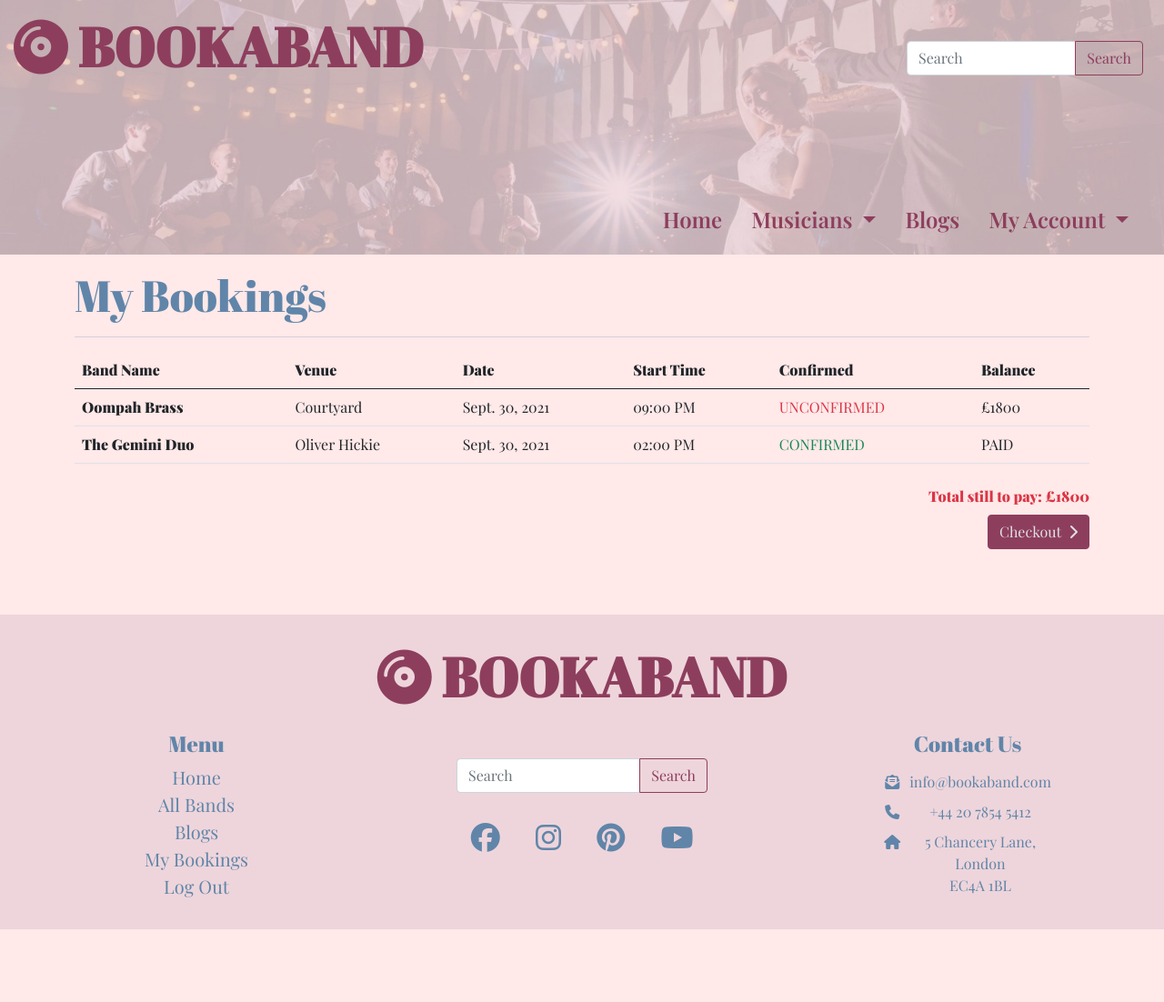
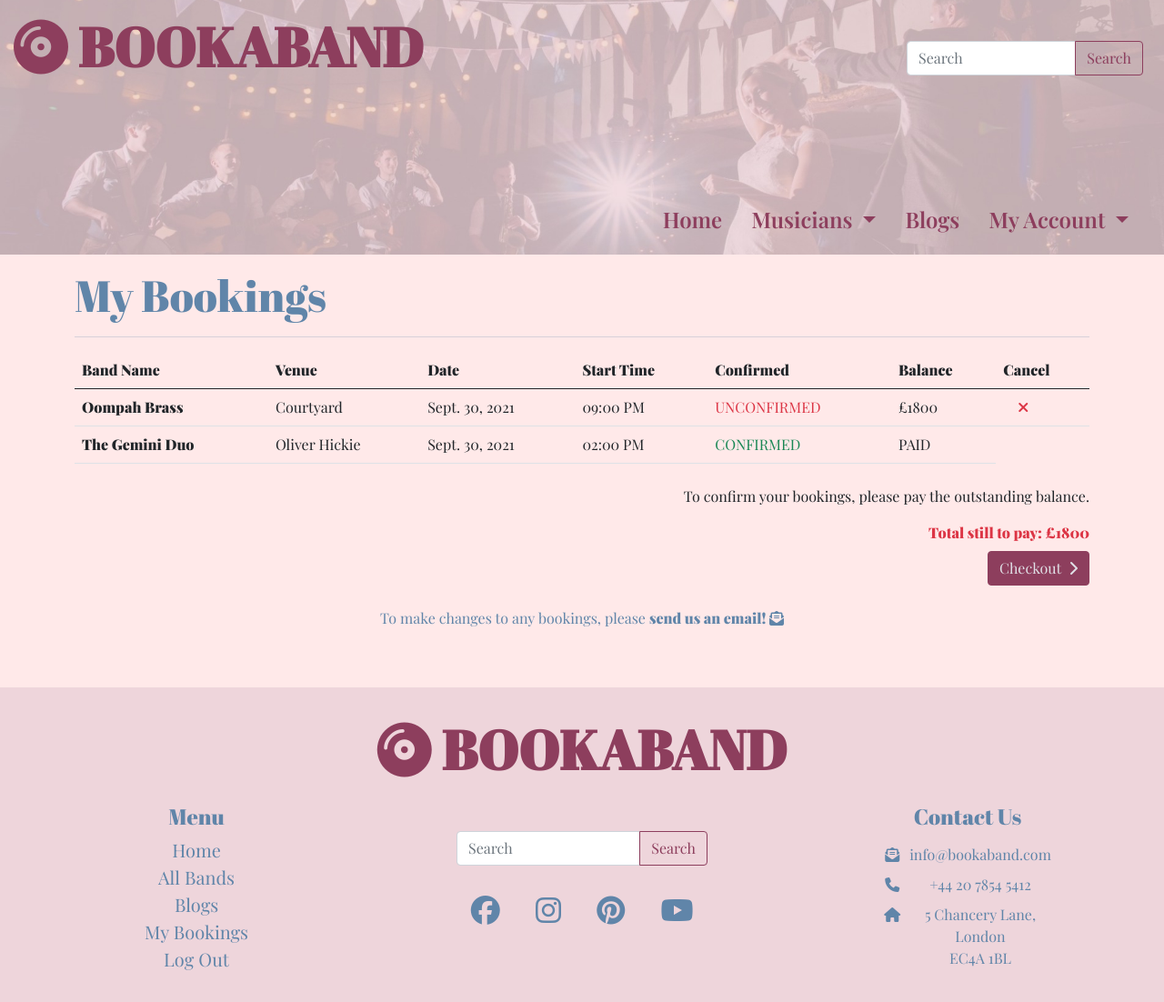
Before and after one commit to OliHickie/book_a_band, a Django app: page /bookings/my_bookings in a window 1280 px wide. Shown: the whole page at 91% size. Before the commit the page ends 1022 px from the top, so only its background shows below. Run offline with Django 3.2, Linux system fonts and the light colour scheme; a user stored in the database is signed in; data comes from the database, SQL or seed files in the repository; some libraries are stand-ins or nearby versions.

Commit message:
Add remove booking modal to my bookings page

```diff
--- a/bands/urls.py
+++ b/bands/urls.py
@@ -5,5 +5,4 @@
     path('', views.all_bands, name='all_bands'),
     path('<int:band_id>/', views.band_profile, name='band_profile'),
     path('add_band/', views.add_band, name='add_band'),
-    path('success/', views.success, name='success'),
 ]
--- a/bookings/templates/bookings/my_bookings.html
+++ b/bookings/templates/bookings/my_bookings.html
@@ -12,9 +12,10 @@
 
 
 {% block content %}
-{% if bookings %}
 
 <div>
+
+    {% if bookings %}
     <table class="booking-table mx-auto table">
         <thead>
             <tr>
@@ -24,26 +25,29 @@
                 <th class="d-none d-lg-table-cell">Start Time</th>
                 <th>Confirmed</th>
                 <th>Balance</th>
+                {% if unconfirmed_bookings|length > 0 %}
+                <th>Cancel</th>
+                {% endif %}
             </tr>
         </thead>
 
         <tbody>
 
             {% for booking in unconfirmed_bookings %}
-
             <tr>
-                <td class=""><strong>{{booking.band_name }}</strong></td>
+                <td><strong>{{booking.band_name }}</strong></td>
                 <td class="d-none d-lg-table-cell">{{ booking.venue_name }}</td>
-                <td class="">{{booking.wedding_date }}</td>
+                <td>{{booking.wedding_date }}</td>
                 <td class="d-none d-lg-table-cell">{{ booking.start_time }}</td>
                 <td class="text-danger ">UNCONFIRMED</td>
-                <td class="">£{{ booking.price }}</td>
+                <td>£{{ booking.price }}</td>
+                <td class="text-danger">
+                    <a data-bs-toggle="modal" data-bs-target="#myModal"><i class="fas fa-times ms-3"></i></a>
+                    </td>
             </tr>
-
             {% endfor %}
 
             {% for booking in confirmed_bookings %}
-
             <tr>
                 <td class=""><strong>{{booking.band_name }}</strong></td>
                 <td class="d-none d-lg-table-cell">{{ booking.venue_name }}</td>
@@ -52,19 +56,26 @@
                 <td class="text-success ">CONFIRMED</td>
                 <td class="">PAID</td>
             </tr>
+            {% endfor %}
 
-            {% endfor %}
         </tbody>
     </table>
 
     {% if unconfirmed_bookings|length > 0 %}
     <div class="text-end my-4">
+        <p>To confirm your bookings, please pay the outstanding balance.</p>
         <div class="my-2 text-danger"><strong>Total still to pay: £{{ request.session.balance }}</strong></div>
         <a href="{% url 'payments' %}" class="btn btn-primary" id="checkout-button">Checkout <i
                 class="fas fa-chevron-right ps-1"></i></a>
     </div>
     {% endif %}
 
+    <div class="text-d-blue text-center">
+        <p>
+            To make changes to any bookings, please <a class="unstyled-link" href="mailto:info@bookaband.com">
+                <strong>send us an email! <i class="fas fa-envelope-open-text"></i></strong></a>
+        </p>
+    </div>
 
     {% else %}
     <div class="row no-bookings">
@@ -78,5 +89,23 @@
 
 </div>
 
+<div class="modal fade" id="myModal" tabindex="-1" aria-labelledby="exampleModalLabel" aria-hidden="true">
+    <div class="modal-dialog">
+      <div class="modal-content">
+        <div class="modal-header">
+          <h5 class="modal-title" id="exampleModalLabel">Modal title</h5>
+          <button type="button" class="btn-close" data-bs-dismiss="modal" aria-label="Close"></button>
+        </div>
+        <div class="modal-body">
+          ...
+        </div>
+        <div class="modal-footer">
+          <button type="button" class="btn btn-secondary" data-bs-dismiss="modal">Close</button>
+          <button type="button" class="btn btn-primary">Save changes</button>
+        </div>
+      </div>
+    </div>
+  </div>
+
 
 {% endblock %}
--- a/bookings/views.py
+++ b/bookings/views.py
@@ -81,6 +81,7 @@
     return render(request, 'bookings/my_bookings.html', context)
 
 
+@login_required
 def payments(request):
     """
     A view to handle Stripe payments
--- a/static/css/base.css
+++ b/static/css/base.css
@@ -404,3 +404,20 @@
         padding: 30px;
     }
 }
+
+.message-container {
+    position: fixed;
+    top: 72px;
+    right: 15px;
+    z-index: 99999999999;
+    height: 300px;
+    width: 300px;
+}
+
+.custom-toast {
+    overflow: visible;
+}
+
+.toast-capper {
+    height: 2px;
+}
--- a/templates/base.html
+++ b/templates/base.html
@@ -172,7 +172,6 @@
       {% endblock %}
     </div>
 
-
     {% block content %}
     {% endblock %}
 
```
Also changed, not shown: bands/views.py (+1 -9 lines).
